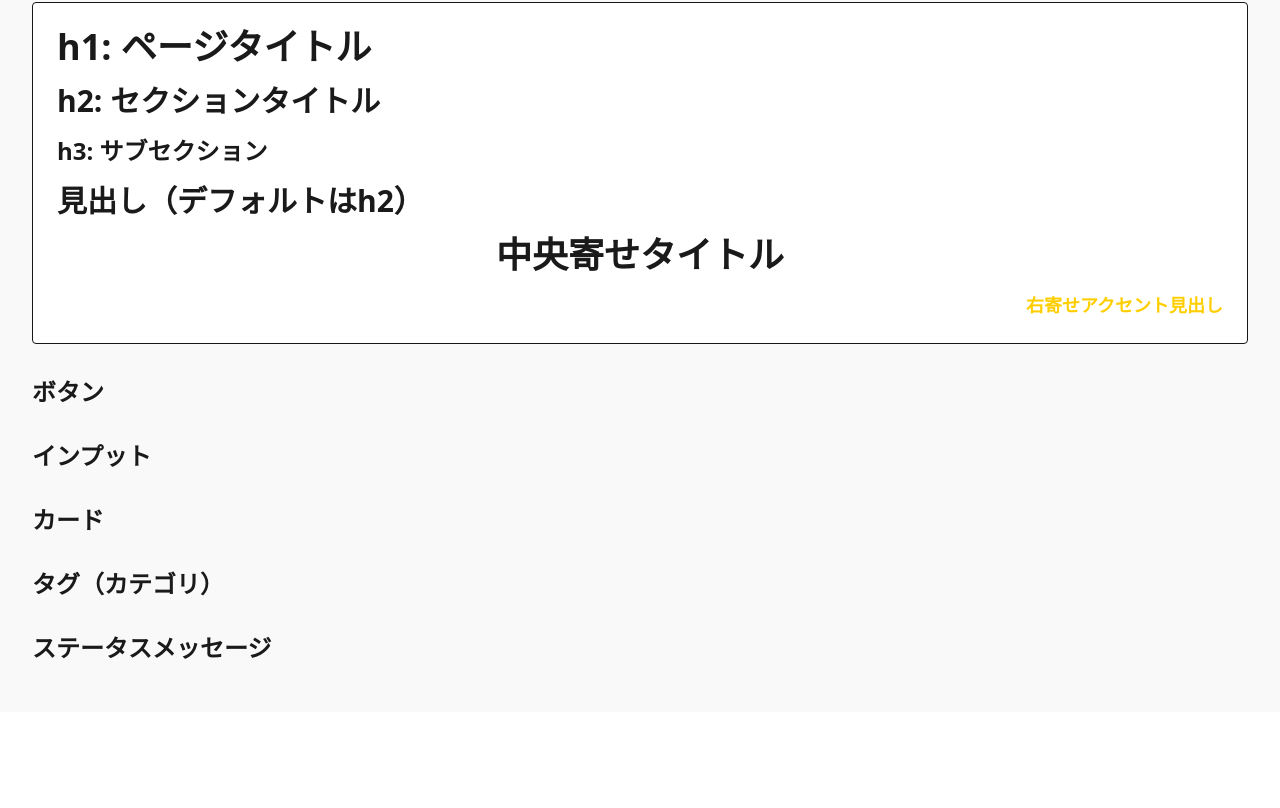
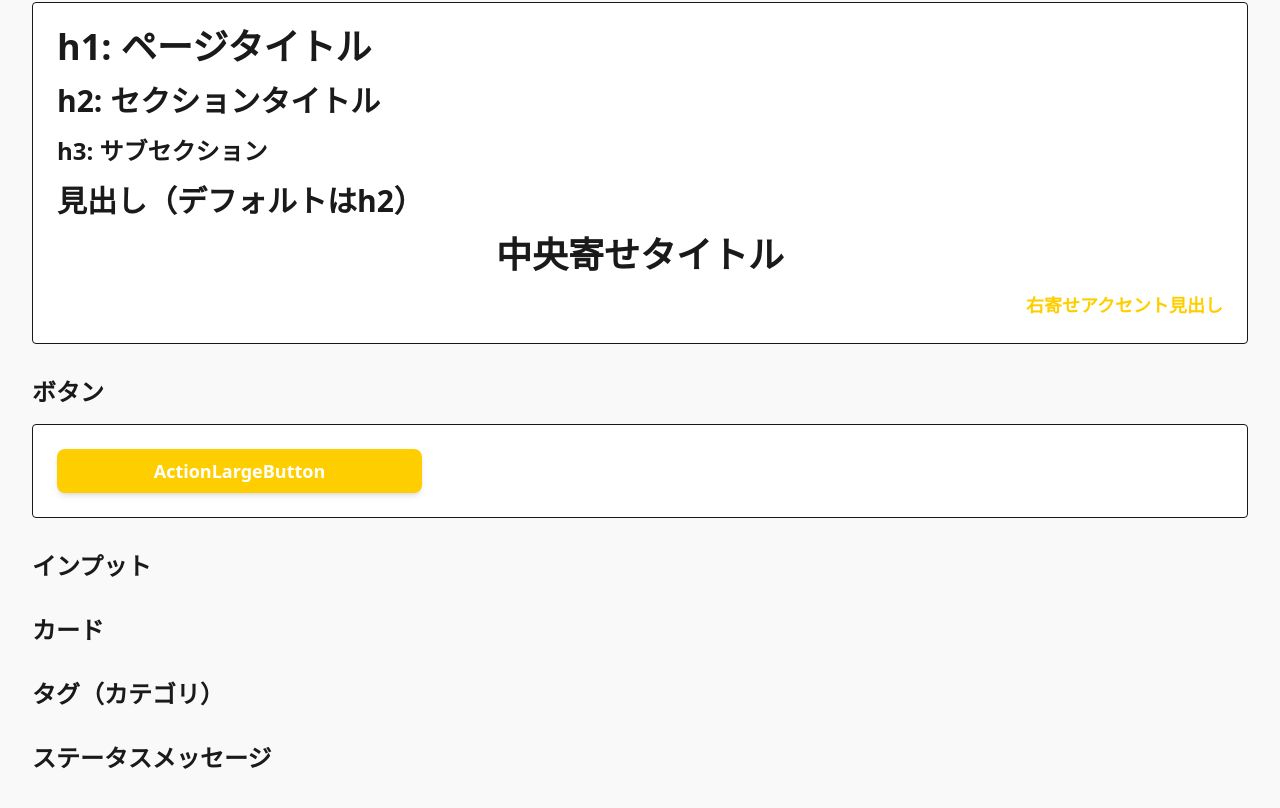
Before and after one commit to tdu25-wsp/mimo-frontend, a Next.js app: page /dev in a window 1280 px wide. Shown: the part 3209-4017 px from the top of the page. Before the commit the page ends 3921 px from the top, so only its background shows below. Built offline with nearby package versions, Linux system fonts and the light colour scheme.

Commit message:
ActioinLargeButtonコンポーネントの実装

```diff
--- a/app/dev/page.tsx
+++ b/app/dev/page.tsx
@@ -1,5 +1,6 @@
 import Heading from "@/components/ui/Heading";
 import Text from "@/components/ui/Text";
+import ActionLargeButton from "@/components/ui/ActionLargeButton";
 
 export default function DevPage() {
   return (
@@ -165,6 +166,13 @@ export default function DevPage() {
       {/* ボタン */}
       <section>
         <h2 className="text-2xl font-bold mb-4 text-primary-text">ボタン</h2>
+        <div className="bg-background border border-border rounded p-6 space-y-4">
+          <div className="w-full max-w-md space-y-4">
+            <ActionLargeButton
+              label="ActionLargeButton"
+            />
+          </div>
+        </div>
       </section>
 
       {/* インプット */}
--- /dev/null
+++ b/components/ui/ActionLargeButton.tsx
@@ -0,0 +1,36 @@
+import React, { ButtonHTMLAttributes } from 'react';
+import { twMerge } from 'tailwind-merge';
+import { clsx } from 'clsx';
+
+type ActionLargeButtonProps = ButtonHTMLAttributes<HTMLButtonElement> & {
+  label: string;
+};
+
+const ActionLargeButton = ({
+  label,
+  className,
+  ...props // 3. onClick を含む残りの props を ...props で受け取る
+}: ActionLargeButtonProps) => {
+
+  const finalClassName = twMerge(
+    clsx(
+      'w-[365px]', 'h-[44px]', 'px-4', 'text-lg', 'font-bold',
+      'text-white', 'bg-[#FFCE00]', 'rounded-lg', 'shadow-md',
+      'transition-colors', 'hover:bg-[#FFF3C3]', 'focus:outline-none',
+      'focus:ring-2', 'focus:ring-blue-500', 'focus:ring-opacity-50',
+
+      className
+    )
+  );
+
+  return (
+    <button
+      className={finalClassName}
+      {...props} // 4. <button> タグに ...props を渡す (onClick がここに適用されます)
+    >
+      {label}
+    </button>
+  );
+};
+
+export default ActionLargeButton;
```
